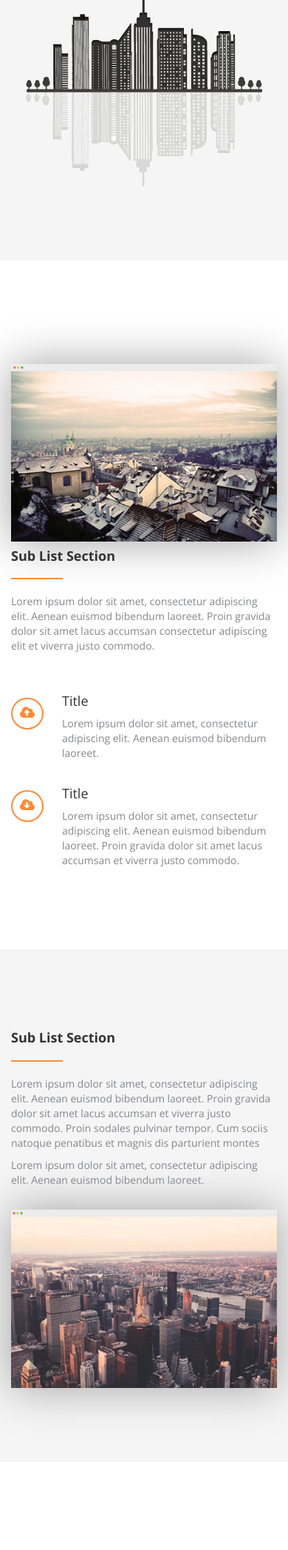
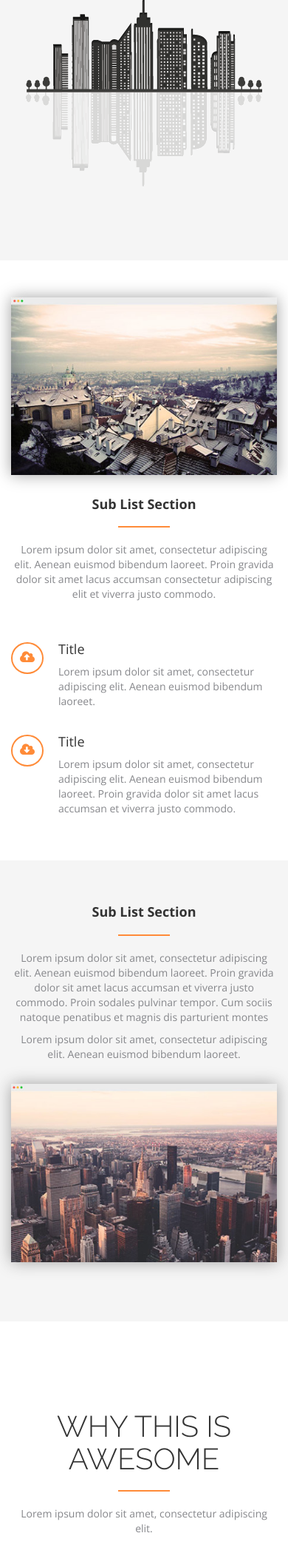
Before and after one commit to AbdoAllahAkram/AXIT, a PHP site: page /index.html in a window 390 px wide. Shown: the part 1663-3758 px from the top of the page at 74% size. Run offline with PHP 8.4, Linux system fonts and the light colour scheme.

Commit message:
Add Responsive

```diff
--- a/css/style.css
+++ b/css/style.css
@@ -165,6 +165,8 @@
     .header {
         text-align: center;
         height: 100%;
+    }
+    .header .overlay {
         padding-bottom: 50px;
     }
     .header .content {
@@ -373,6 +375,37 @@
     margin-right: 15px
 }
 
+@media(max-width: 991px) {
+    .sub-list {
+        margin-top: 50px;
+        margin-bottom: 50px;
+        text-align: center
+    }
+    .sub-list img {
+        margin-top: 0;
+        margin-bottom: 30px;
+        box-shadow: 0px 0px 20px #a2a2a2;
+        ;
+        -webkit-box-shadow: 0px 0px 20px #a2a2a2;
+        ;
+        -moz-box-shadow: 0px 0px 20px #a2a2a2;
+        ;
+        -o-box-shadow: 0px 0px 20px #a2a2a2;
+        ;
+    }
+    .sub-list hr {
+        float: none;
+        margin-left: auto
+    }
+    .sub-list .media {
+        text-align: left
+    }
+    .sub-list .media i {
+        margin-right: 10px;
+        margin-top: 10px;
+    }
+}
+
 
 /* End Sub-list Section */
 
@@ -409,6 +442,30 @@
 
 .Stander-pic p {
     color: #86878b;
+}
+
+@media(max-width: 991px) {
+    .Stander-pic {
+        padding-top: 50px;
+        padding-bottom: 50px;
+        text-align: center
+    }
+    .Stander-pic img {
+        margin-top: 0;
+        margin-bottom: 30px;
+        box-shadow: 0px 0px 20px #a2a2a2;
+        ;
+        -webkit-box-shadow: 0px 0px 20px #a2a2a2;
+        ;
+        -moz-box-shadow: 0px 0px 20px #a2a2a2;
+        ;
+        -o-box-shadow: 0px 0px 20px #a2a2a2;
+        ;
+    }
+    .Stander-pic hr {
+        float: none;
+        margin-left: auto
+    }
 }
 
 
@@ -549,6 +606,19 @@
     border-bottom: 1px solid #f5f5f5
 }
 
+@media(max-width: 991px) {
+    .price-plan {
+        padding-top: 50px;
+        padding-bottom: 20px;
+    }
+    .price-plan .price {
+        margin-bottom: 50px
+    }
+    .price-plan .custom {
+        margin-top: 0
+    }
+}
+
 
 /* Start Price-plan Section */
 
@@ -608,6 +678,13 @@
     margin: 25px 0;
     margin-bottom: 5px;
     margin-top: 15px;
+}
+
+@media(max-width: 991px) {
+    .testemonial {
+        margin-top: 50px;
+        margin-bottom: 100px;
+    }
 }
 
 
@@ -724,6 +801,13 @@
     background: #ff9b51;
 }
 
+@media(max-width: 991px) {
+    .contact {
+    margin-top: 50px;
+    margin-bottom: 50px;
+}
+}
+
 
 /* End contact-us section */
 
@@ -752,6 +836,11 @@
     margin-bottom: 0
 }
 
+@media(max-width: 991px) {
+    .footer .icon i {
+        width: calc(14.2% - 24px)
+    }
+}
 
 /* End Footer */
 
--- a/index.html
+++ b/index.html
@@ -5,11 +5,16 @@
     <meta chrset="utf-8">
     <meta http-equiv="X-UA-Compatible" content="IE=edge">
     <meta name="viewport" content="width=device-width, initial-scale=1">
+    <!--escape zoom in mobile-->
+    <meta name="viewport" content="width=device-width, initial-scale=1, maximum-scale=1, user-scalable=0" />
+
     <title>AXIT</title>
     <link rel="stylesheet" href="https://maxcdn.bootstrapcdn.com/bootstrap/3.3.7/css/bootstrap.min.css">
     <link rel="stylesheet" href="css/font-awesome.min.css">
     <link href="https://fonts.googleapis.com/css?family=Open+Sans:400,700|Raleway:300,400,500,700" rel="stylesheet">
     <link rel="stylesheet" href="css/style.css">
+    <link rel="chortcut icon" href="images/icon_cloud.gif">
+
 
     <!-- HTML5 shim and Respond.js for IE8 support of HTML5 elements and media queries -->
     <!-- WARNING: Respond.js doesn't work if you view the page via file:// -->
```
Also changed, not shown: images/icon_cloud.gif (added).
